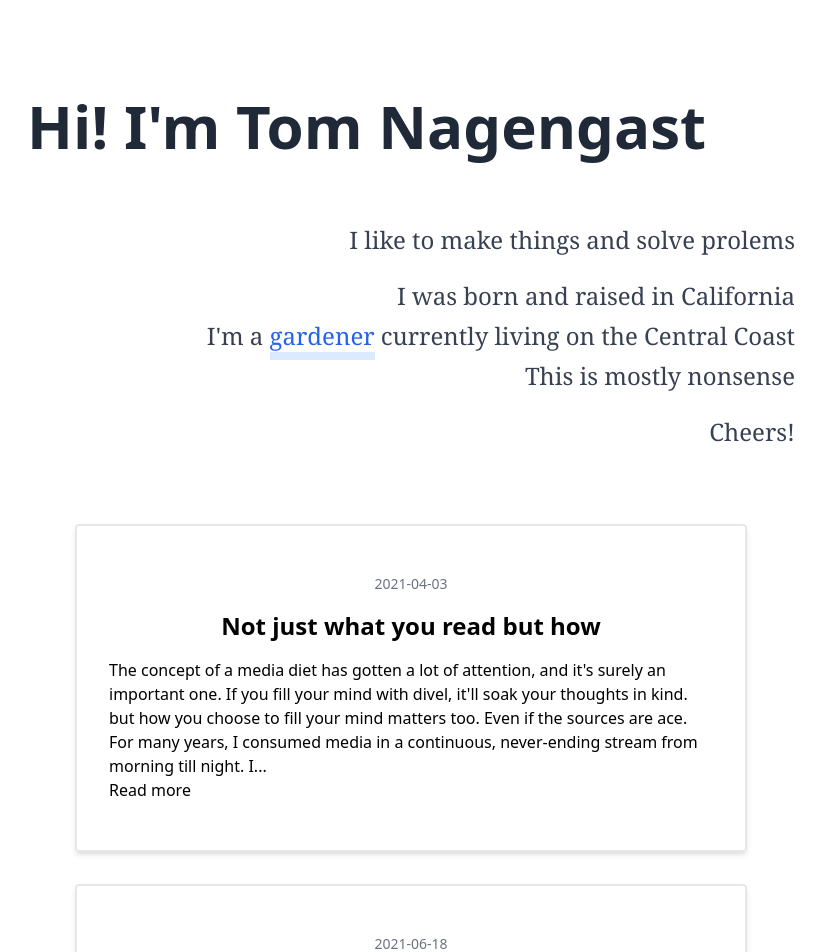
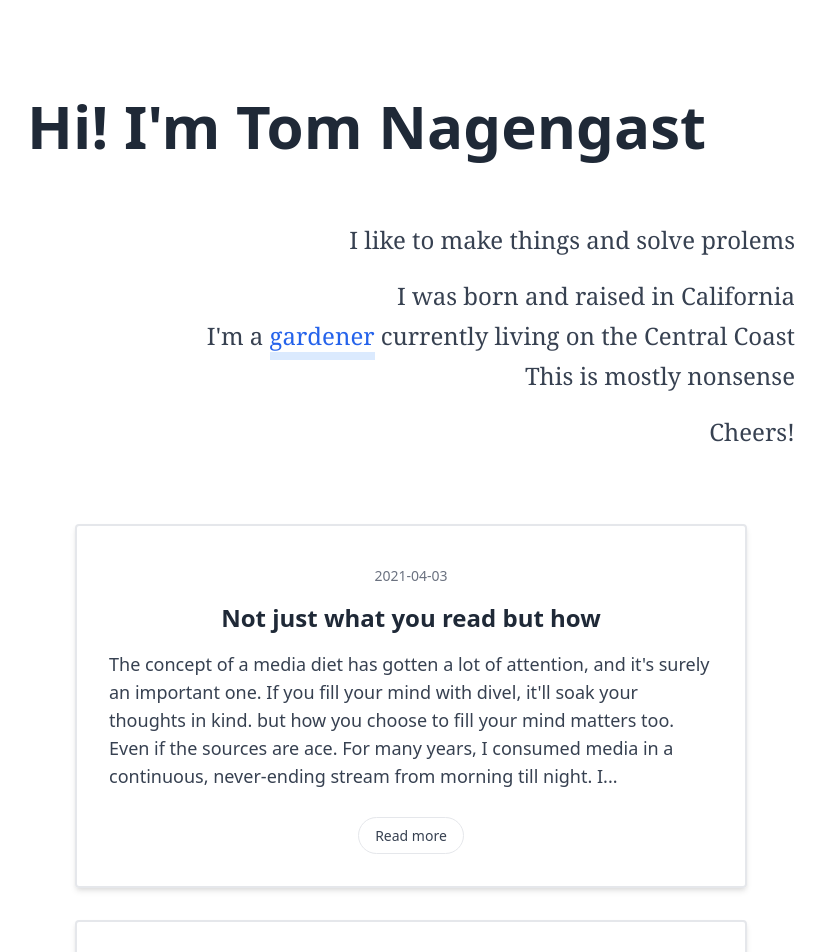
Before and after one commit to tomnagengast/tomnagengast.com-nuxt, a Nuxt app: page / in a window 1280 px wide. Shown: the top 952 px of the page, without its empty margins (229-1055 px from the left). Built offline with nearby package versions, Linux system fonts and the light colour scheme.

Commit message:
Add Post component and NuxtLink

```diff
--- /dev/null
+++ b/components/Post.vue
@@ -0,0 +1,11 @@
+<template>
+    <div class="">
+        <div>This is a post</div>
+    </div>
+</template>
+
+<script>
+export default {
+    props: ['card'],
+}
+</script>
--- a/components/PostCard.vue
+++ b/components/PostCard.vue
@@ -1,9 +1,9 @@
 <template>
-    <div class="border-2 px-8 py-12 my-8 shadow-md rounded max-w-2xl m-auto">
+    <div class="border-2 px-8 py-10 my-8 shadow-md rounded max-w-2xl m-auto hover:shadow-lg cursor-pointer">
         <div class="text-sm text-center text-gray-500">{{ card.date }}</div>
-        <div class="text-2xl font-bold text-center my-4">{{ card.title }}</div>
-        <div>{{ card.summary }}</div>
-        <div>Read more</div>
+        <div class="text-2xl font-bold text-center my-4 text-gray-800">{{ card.title }}</div>
+        <div class="text-lg mb-6 text-gray-700">{{ card.summary }}</div>
+        <div class="text-center text-sm pt-3"><span class="border py-2 px-4 rounded-4xl text-gray-700">Read more</span></div>
     </div>
 </template>
 
--- a/components/Posts.vue
+++ b/components/Posts.vue
@@ -4,9 +4,9 @@
             v-for="card in cards"
             :key="card.id"
         >
-            <PostCard
-                :card="card"
-            />
+            <NuxtLink :to="card.slug">
+                <PostCard :card="card"/>
+            </NuxtLink>
         </div>
     </div>
 </template>
@@ -17,6 +17,7 @@ export default {
             cards: [
                 {
                     id: 1,
+                    slug: 'not-just-what-you-read-but-how',
                     date: '2021-04-03',
                     title: 'Not just what you read but how',
                     summary: 'The concept of a media diet has gotten a lot of attention, and it\'s surely an important one. If you fill your mind with divel, it\'ll soak your thoughts in kind. but how you choose to fill your mind matters too. Even if the sources are ace. For many years, I consumed media in a continuous, never-ending stream from morning till night. I...'
@@ -24,6 +25,7 @@ export default {
                 {
                     id: 2,
                     date: '2021-06-18',
+                    slug: 'who-owns-your-iphone',
                     title: 'Who owns your iPhone?',
                     summary: 'You can spend up to $1,399 on an iPhone 12 Pro Max in the US, but even though the button to commit to this extravagant purchase says "buy", the transaction isn\'t really a sale in the traditional sense. Because even if you pay lavishly for this magnificent pocket computer, it\'s never truly yours. The Right To Repair You\'d think that aft..'
                 }
```
